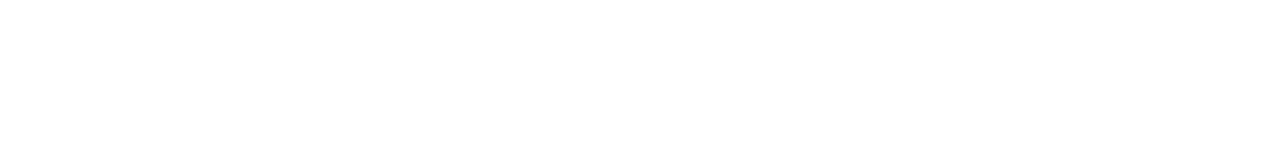
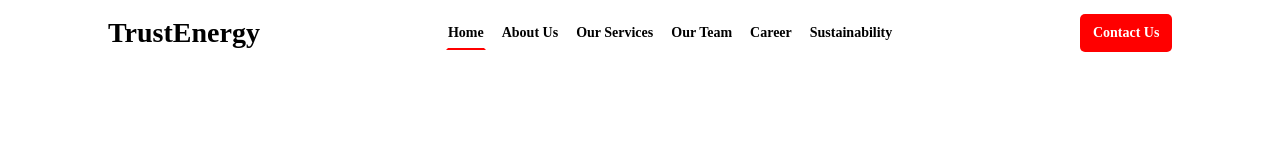
Before and after one commit to jubril-a/Trustenergy, a plain HTML site: page index.html in a window 1280 px wide. Drawn offline with Linux system fonts and the light colour scheme.

Commit message:
completed navigation bar

```diff
--- /dev/null
+++ b/assets/scss/_navigation.scss
@@ -0,0 +1,85 @@
+#logo {
+    font-size: 2rem;
+    font-weight: 700;
+}
+
+.nav-bar {
+    display: flex;
+    justify-content: space-between;
+    align-items: center;
+    padding: 1rem 2rem;
+
+    @media (max-width: 940px) {
+        justify-content: space-between;
+    }
+
+
+    @media (max-width: 1024px) {
+        justify-content: end;
+
+        .logo {
+            margin-right: auto;
+        }
+
+        .button {
+            margin-left: 2rem;
+        }
+    }
+
+    .mobile-nav {
+        display: none;
+
+        @media (max-width: 940px) {
+            display: block;
+
+            i {
+                font-size: 1.8rem;
+            }
+        }
+    }
+
+    .primary-navigation {
+        display: flex;
+        align-items: center;
+        gap: 1rem;
+
+        @media (max-width: 940px) {
+            display: none;
+        }
+
+        .nav-item {
+            padding-block: .5rem;
+            border: 2px solid transparent;
+
+            &.active {
+                border-bottom: 2px solid red;
+            }
+
+            &:hover:not(.active) {
+                border-bottom: 2px solid $primary-color-2;
+            }
+        }
+
+        .mobile-contact {
+            display: none;
+        }
+    }
+
+    .nav-item {
+        color: black;
+        font-weight: 600;
+    }
+
+    .button {
+        color: #fff;
+        background-color: $primary-color-1;
+
+        @media (max-width: 940px) {
+            display: none;
+        }
+
+        &:hover {
+            background-color: $primary-color-2;
+        }
+    }
+}
--- /dev/null
+++ b/assets/scss/_resets.scss
@@ -0,0 +1,18 @@
+*, *::before, *::after {
+    margin: 0;
+    padding: 0;
+    box-sizing: border-box;
+}
+
+html {
+    font-family: poppins;
+    font-size: 14px;
+}
+
+a {
+    text-decoration: none;
+}
+
+ul {
+    list-style-type: none;
+}
--- /dev/null
+++ b/assets/scss/_utils.scss
@@ -0,0 +1,13 @@
+.constraint {
+    @media (min-width: 1140px) {
+        max-width: 1120px;
+        margin-inline: auto;
+        padding-inline: 0;
+    }
+}
+
+
+.button {
+    padding: .8rem .9rem;
+    border-radius: 5px;
+}
--- /dev/null
+++ b/assets/scss/_variables.scss
@@ -0,0 +1,2 @@
+$primary-color-1: red;
+$primary-color-2: green;
--- a/assets/scss/home.scss
+++ b/assets/scss/home.scss
@@ -0,0 +1,4 @@
+@import 'resets';
+@import 'variables';
+@import 'utils';
+@import 'navigation';
--- a/index.html
+++ b/index.html
@@ -5,8 +5,30 @@
     <meta http-equiv="X-UA-Compatible" content="IE=edge">
     <meta name="viewport" content="width=device-width, initial-scale=1.0">
     <title>Welcome to TrustEnergy</title>
+    <script src="https://kit.fontawesome.com/6d54de810b.js" crossorigin="anonymous"></script>
+    <link rel="stylesheet" href="/assets/css/home.css">
 </head>
 <body>
-
+  <div class="container">
+        <nav class="nav-bar constraint">
+            <div class="logo">
+                <p id="logo">TrustEnergy</p>
+            </div>
+            <div class="primary-navigation">
+                <a href="#" class="active nav-item">Home</a>
+                <a href="#" class="nav-item">About Us</a>
+                <a href="#" class="nav-item">Our Services</a>
+                <a href="#" class="nav-item">Our Team</a>
+                <a href="#" class="nav-item">Career</a>
+                <a href="#" class="nav-item">Sustainability</a>
+                <a href="#" class="nav-item mobile-contact">Contact Us</a>
+            </div>
+            <a href="#" class="nav-item button">Contact Us</a>
+            <div class="mobile-nav">
+                <i class="fa-solid fa-bars"></i>
+            </div>
+        </nav>
+    </div>
+  </div>
 </body>
 </html>
```
Also changed, not shown: assets/css/home.css (added), 1 other file.
